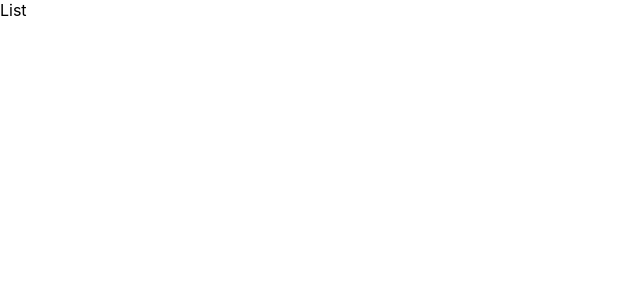
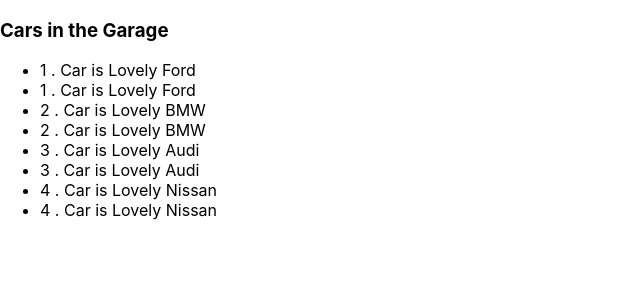
Before and after one commit to Hpekkaya/reactclass1, a React (Create React App) app: page / in a window 1280 px wide. Shown: the top 300 px of the page, without its empty margins (0-640 px from the left). Built offline with nearby package versions, Linux system fonts and the light colour scheme.

Commit message:
Lists rerepeated

```diff
--- a/src/05-List/Car.js
+++ b/src/05-List/Car.js
@@ -1,8 +1,12 @@
 import React from 'react'
 
-const Car = () => {
+const Car = (props) => {
   return (
-    <div>Car</div>
+    <div>
+        <li>
+            {props.value+1} {props.brand}
+        </li>
+    </div>
   )
 }
 
--- a/src/05-List/Garage.js
+++ b/src/05-List/Garage.js
@@ -1,8 +1,39 @@
 import React from 'react'
+import Car from './Car'
 
 const Garage = () => {
+    // const cars = ["Ford", "BMW", "Audi","Nissan"]
+    const cars2 = [
+        {id:1, brand:"Ford"},
+        {id:2, brand:"BMW"},
+        {id:3, brand:"Audi"},
+        {id:4, brand:"Nissan"}
+    ]
   return (
-    <div>Garage</div>
+    <div>
+        <h3> Cars in the Garage</h3>
+        <ul>
+            {/* {cars.map((car,value)=> <Car value={value} brand={car} /> )} */}
+            {/* {cars.map((car,value)=> <Car key={value} value={value} brand={car} /> )} */}
+            {/* {cars2.map((car,value)=> <Car key={car.id} value={value} brand={car.brand} /> )} */}
+            {/* {cars2.map((car,value)=> {
+                let saveCar = car
+                let saveCarLogo = ". Car is Lovely " + saveCar.brand
+                return <Car key={car.id} value={value} brand={saveCarLogo} />
+            })} */}
+            {cars2.map((car,value)=> {
+                let saveCar = car
+                let saveCarLogo = ". Car is Lovely " + saveCar.brand
+                return (
+                    <div>
+                        <Car key={car.id} value={value} brand={saveCarLogo} />
+                        <Car key={car.id+10} value={value} brand={saveCarLogo} />
+                    </div>
+                )
+
+            })}
+        </ul>
+    </div>
   )
 }
 
--- a/src/05-List/List.js
+++ b/src/05-List/List.js
@@ -1,8 +1,11 @@
 import React from 'react'
+import Garage from './Garage'
 
 const List = () => {
   return (
-    <div>List</div>
+    <div>
+        <Garage/>
+    </div>
   )
 }
 
```
